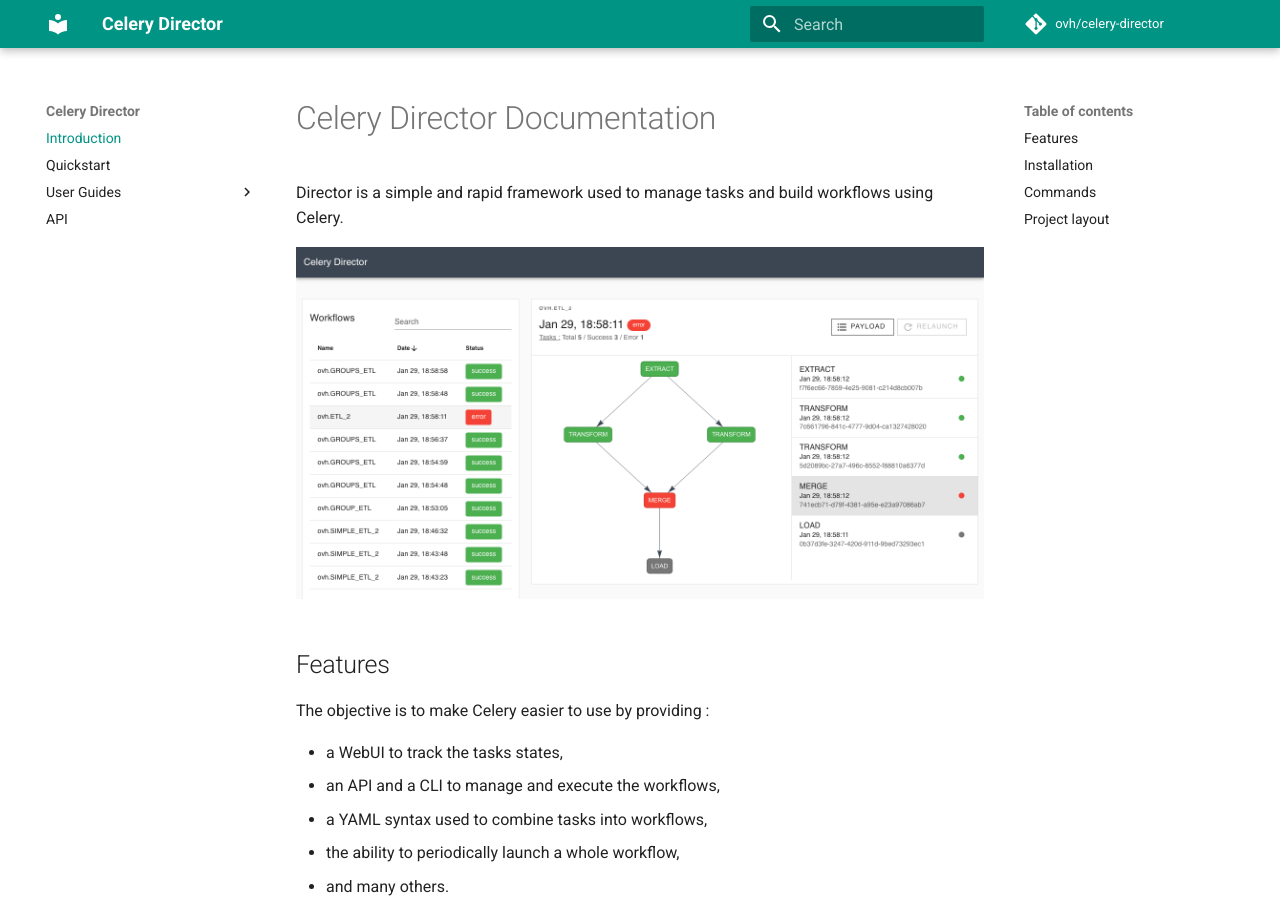
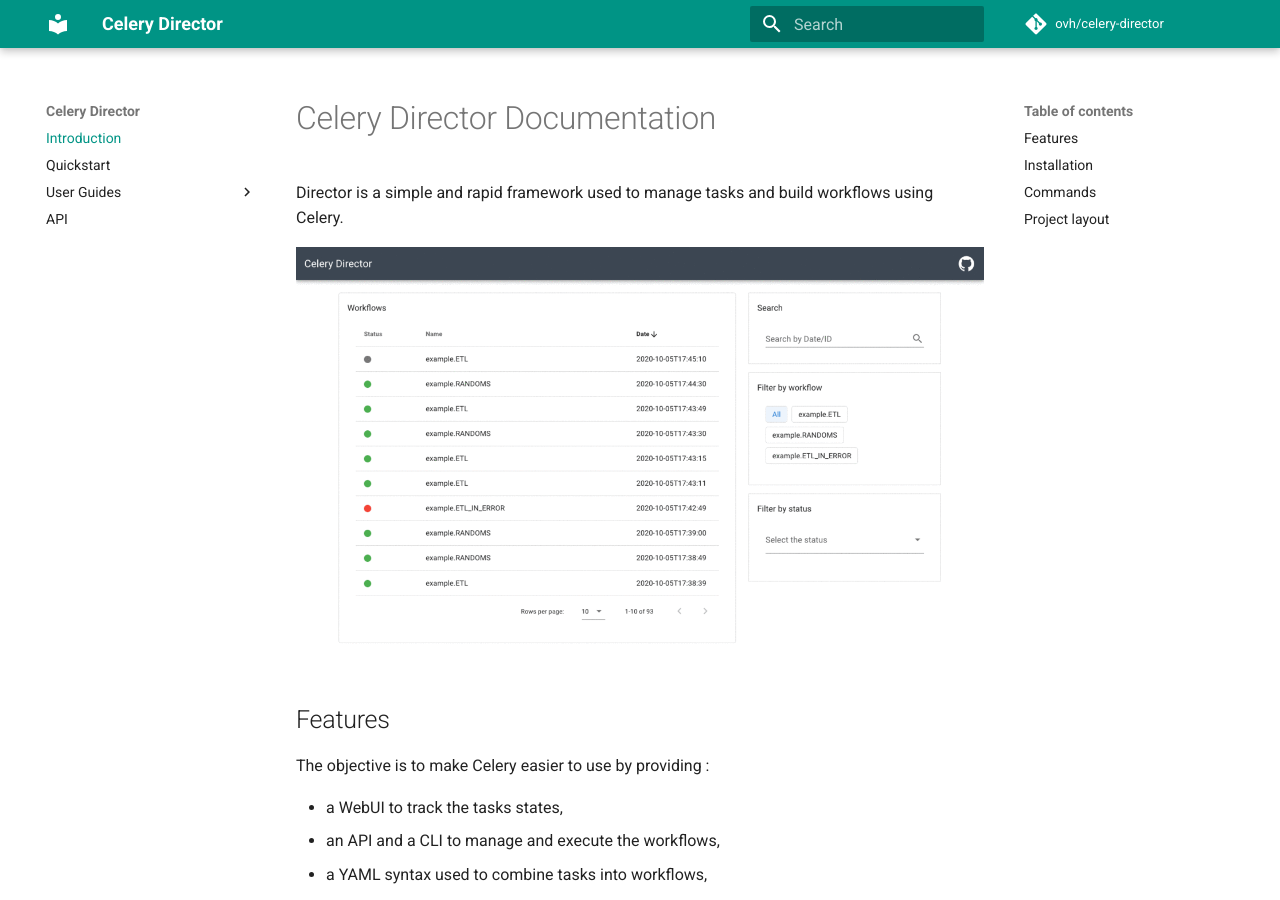
Before and after one commit to ovh/celery-director, an MkDocs documentation site: the page built from docs/docs/index.md, in a window 1280 px wide and 900 px high. Built offline with MkDocs 1.6.1 and Material for MkDocs 9.7.7, drawn with Linux system fonts in a browser that asks for light colours; comment, search, counter and statistics services are not loaded.

Commit message:
chore: add a gif in the README and in the doc

```diff
--- a/docs/docs/index.md
+++ b/docs/docs/index.md
@@ -2,7 +2,7 @@
 
 Director is a simple and rapid framework used to manage tasks and build workflows using Celery.
 
-![Celery Director](img/director.png)
+![Celery Director](img/director.gif)
 
 ## Features
 
```
Also changed, not shown: README.md, director.gif (added), director.png (deleted), docs/docs/img/director.gif (added), docs/docs/img/director.png (deleted).
